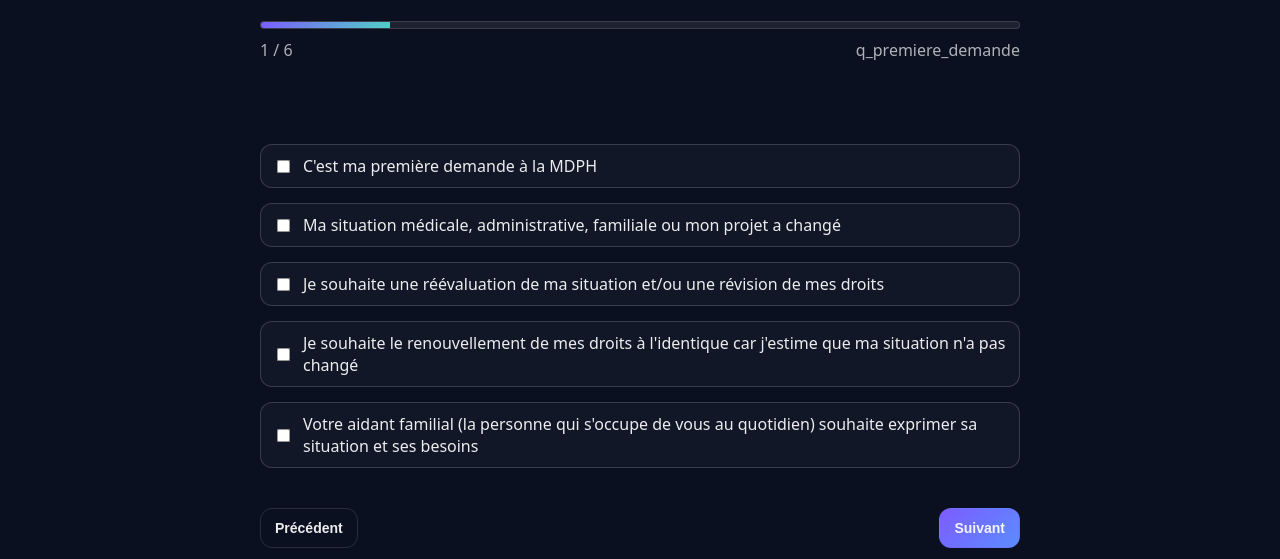
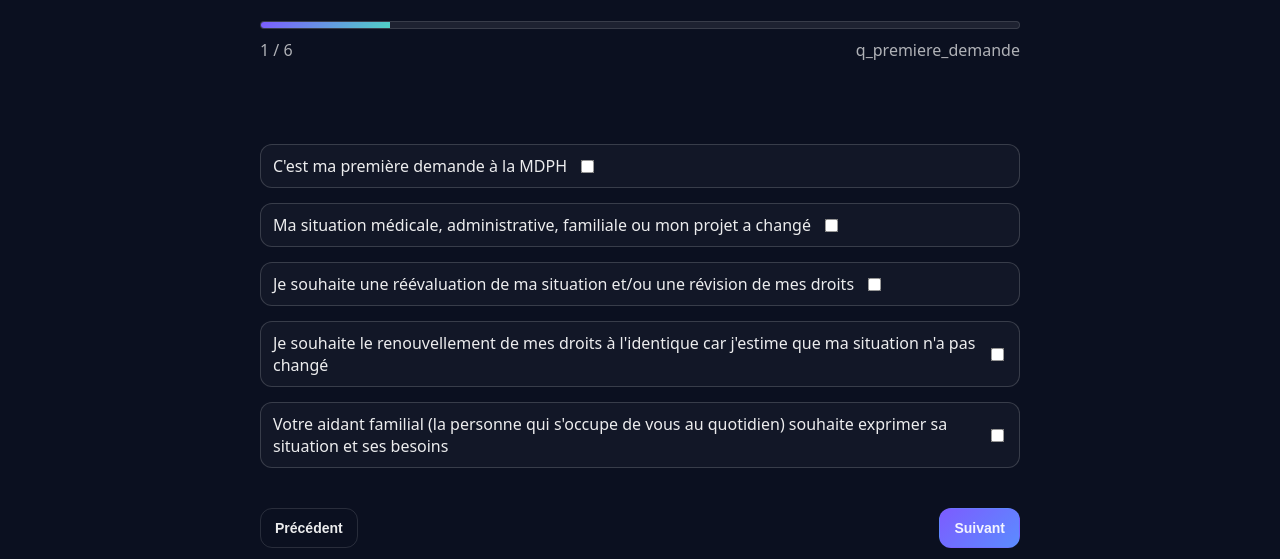
Before and after one commit to abdoul12363/mdph, a website with bundled scripts: page src/pages/form.html in a window 1280 px wide. Shown: the part 241-800 px from the top of the page. Built offline with nearby package versions, Linux system fonts and the light colour scheme.

Commit message:
Mise à jour du style de la description de l'autorité parentale et correction du formulaire

```diff
--- a/public/data/pages/page2/questions_cerfa_page2.json
+++ b/public/data/pages/page2/questions_cerfa_page2.json
@@ -44,6 +44,7 @@
           "type": "radio",
           "label": "Sexe :",
           "required": true,
+          "defaultValue": "homme",
           "options": [
             {"value": "homme", "label": "Homme"},
             {"value": "femme", "label": "Femme"}
@@ -316,7 +317,6 @@
     {
       "id": "securite_sociale_enfant",
       "title": "Sécurité sociale de l'enfant",
-      "condition_section": "q_est_pour_enfant === 'true'",
       "questions": [
         {
           "id": "q_numero_ss_enfant",
@@ -327,32 +327,31 @@
             "field": "N° SS Enfant 1"
           }
         }
-      ]
+      ],
+      "condition_section": "q_est_pour_enfant === 'true'"
     },
     {
       "id": "autorite_parentale_parent1",
-      "title": "Qui exerce l'autorité parentale",
+      "title": "Parent 1 ou représentant légal 1",
       "condition_section": "q_est_pour_enfant === 'true'",
-      "className": "parent-section",
       "questions": [
         {
           "id": "q_representant_legal_1",
           "type": "checkbox",
-          "label": "Qui exerce l'autorité parentale",
+          "label": "Oui",
+          "description": "Cocher OUI si le parent 1 exerce l'autorité parentale",
           "required": false,
-          "className": "parent-checkbox",
           "pdf_mapping": {
             "field": "Représentant légal 1 p2"
           },
-          "description": "Cochez cette case si cette personne exerce l'autorité parentale"
+          "displayBeforeLabel": true
         },
         {
           "id": "q_parent1_nom",
           "type": "text",
           "label": "Nom :",
-          "required": true,
-          "placeholder": "Entrez le nom du parent 1",
-          "className": "parent-field",
+          "description": "Nom",
+          "required": false,
           "pdf_mapping": {
             "field": "Autorite Parent 1  A"
           }
@@ -361,6 +360,7 @@
           "id": "q_parent1_prenom",
           "type": "text",
           "label": "Prénom :",
+          "description": "Prénom",
           "required": false,
           "pdf_mapping": {
             "field": "Autorite Parent 1  B"
@@ -370,6 +370,7 @@
           "id": "q_parent1_date_naissance",
           "type": "date",
           "label": "Date de naissance :",
+          "description": "Date de naissance",
           "required": false,
           "pdf_mapping": {
             "field": "Autorite Parent 1  C"
@@ -379,6 +380,7 @@
           "id": "q_parent1_adresse",
           "type": "text",
           "label": "Adresse (numéro et rue) :",
+          "description": "Adresse",
           "required": false,
           "pdf_mapping": {
             "field": "Autorite Parent 1  D"
@@ -388,6 +390,7 @@
           "id": "q_parent1_complement_adresse",
           "type": "text",
           "label": "Complément d'adresse :",
+          "description": "Complément d'adresse",
           "required": false,
           "pdf_mapping": {
             "field": "Autorite Parent 1  E"
@@ -397,6 +400,7 @@
           "id": "q_parent1_code_postal",
           "type": "text",
           "label": "Code postal :",
+          "description": "Code postal",
           "required": false,
           "pdf_mapping": {
             "field": "Autorite Parent 1  F"
@@ -406,6 +410,7 @@
           "id": "q_parent1_commune",
           "type": "text",
           "label": "Commune :",
+          "description": "Commune",
           "required": false,
           "pdf_mapping": {
             "field": "Autorite Parent 1  G"
@@ -415,6 +420,7 @@
           "id": "q_parent1_pays",
           "type": "text",
           "label": "Pays :",
+          "description": "Pays",
           "required": false,
           "pdf_mapping": {
             "field": "Autorite Parent 1  H"
@@ -424,6 +430,7 @@
           "id": "q_parent1_telephone",
           "type": "text",
           "label": "Téléphone :",
+          "description": "N° de téléphone",
           "required": false,
           "pdf_mapping": {
             "field": "Autorite Parent 1  I"
@@ -433,6 +440,7 @@
           "id": "q_parent1_email",
           "type": "email",
           "label": "Adresse e-mail :",
+          "description": "e-mail",
           "required": false,
           "pdf_mapping": {
             "field": "Autorite Parent 1  J"
@@ -442,28 +450,26 @@
     },
     {
       "id": "autorite_parentale_parent2",
-      "title": "Parent 2",
+      "title": "Parent 2 ou représentant légal 2",
       "condition_section": "q_est_pour_enfant === 'true'",
-      "className": "parent-section",
       "questions": [
         {
           "id": "q_representant_legal_2",
           "type": "checkbox",
-          "label": "Qui exerce l'autorité parentale",
+          "label": "Oui",
+          "description": "Cocher OUI si le parent 2 exerce l'autorité parentale",
           "required": false,
-          "className": "parent-checkbox",
           "pdf_mapping": {
             "field": "Représentant légal 2 p2"
           },
-          "description": "Cochez cette case si cette personne exerce l'autorité parentale"
+          "displayBeforeLabel": true
         },
         {
           "id": "q_parent2_nom",
           "type": "text",
           "label": "Nom :",
+          "description": "Nom",
           "required": false,
-          "placeholder": "Entrez le nom du parent 2",
-          "className": "parent-field",
           "pdf_mapping": {
             "field": "Autorite Parent  2 A"
           }
@@ -472,9 +478,8 @@
           "id": "q_parent2_prenom",
           "type": "text",
           "label": "Prénom :",
+          "description": "Prénom",
           "required": false,
-          "placeholder": "Entrez le prénom du parent 2",
-          "className": "parent-field",
           "pdf_mapping": {
             "field": "Autorite Parent  2 B"
           }
@@ -483,8 +488,8 @@
           "id": "q_parent2_date_naissance",
           "type": "date",
           "label": "Date de naissance :",
+          "description": "Date de naissance",
           "required": false,
-          "className": "parent-field",
           "pdf_mapping": {
             "field": "Autorite Parent  2 C"
           }
@@ -493,9 +498,8 @@
           "id": "q_parent2_adresse",
           "type": "text",
           "label": "Adresse (numéro et rue) :",
+          "description": "Adresse",
           "required": false,
-          "placeholder": "N° et nom de rue",
-          "className": "parent-field",
           "pdf_mapping": {
             "field": "Autorite Parent  2 D"
           }
@@ -504,9 +508,8 @@
           "id": "q_parent2_complement_adresse",
           "type": "text",
           "label": "Complément d'adresse :",
+          "description": "Complément d'adresse",
           "required": false,
-          "placeholder": "Appartement, étage, bâtiment...",
-          "className": "parent-field",
           "pdf_mapping": {
             "field": "Autorite Parent  2 E"
           }
@@ -515,9 +518,8 @@
           "id": "q_parent2_code_postal",
           "type": "text",
           "label": "Code postal :",
+          "description": "Code postal",
           "required": false,
-          "placeholder": "Code postal",
-          "className": "parent-field",
           "pdf_mapping": {
             "field": "Autorite Parent  2 F"
           }
@@ -526,9 +528,8 @@
           "id": "q_parent2_commune",
           "type": "text",
           "label": "Commune :",
+          "description": "Commune",
           "required": false,
-          "placeholder": "Ville",
-          "className": "parent-field",
           "pdf_mapping": {
             "field": "Autorite Parent  2 G"
           }
@@ -537,9 +538,8 @@
           "id": "q_parent2_pays",
           "type": "text",
           "label": "Pays :",
+          "description": "Pays",
           "required": false,
-          "placeholder": "Pays de résidence",
-          "className": "parent-field",
           "pdf_mapping": {
             "field": "Autorite Parent  2 H"
           }
@@ -548,9 +548,8 @@
           "id": "q_parent2_telephone",
           "type": "text",
           "label": "Téléphone :",
+          "description": "N° de téléphone",
           "required": false,
-          "placeholder": "Numéro de téléphone",
-          "className": "parent-field",
           "pdf_mapping": {
             "field": "Autorite Parent  2 I"
           }
@@ -559,6 +558,7 @@
           "id": "q_parent2_email",
           "type": "email",
           "label": "Adresse e-mail :",
+          "description": "e-mail",
           "required": false,
           "pdf_mapping": {
             "field": "Autorite Parent  2 J"
--- a/src/css/form.css
+++ b/src/css/form.css
@@ -47,6 +47,49 @@ body {
 
 .q-title{font-weight:800;margin:0 0 6px;margin-left:-24px;padding-left:0}
 .q-help{margin:0 0 40px !important;color:var(--muted);font-size:14px;line-height:1.6}
+
+/* Styles pour les descriptions des champs */
+.field-container {
+  margin-bottom: 12px;
+  position: relative;
+  display: flex;
+  flex-direction: column;
+}
+
+.field-description {
+  order: 1; /* Place la description en premier */
+  font-size: 0.9em; /* Augmenté de 0.8em à 0.9em */
+  color: var(--muted);
+  margin: 0 0 6px 0; /* Marge légèrement augmentée */
+  font-style: normal;
+  line-height: 1.4; /* Interlignage légèrement augmenté */
+  opacity: 0.9;
+  padding: 0 0 0 4px; /* Padding gauche légèrement augmenté */
+  transition: all 0.2s ease;
+  font-weight: 400; /* Police légèrement plus grasse */
+}
+
+/* Le champ de saisie vient après la description */
+.field-container > .input,
+.field-container > .choice,
+.field-container > .choice-grid {
+  order: 2;
+}
+
+/* Style spécifique pour les descriptions des champs de type checkbox */
+.field-container .choice + .field-description {
+  order: 2;
+  margin: 4px 0 0 24px;
+  font-size: 0.85em; /* Augmenté de 0.75em à 0.85em */
+}
+
+/* Style spécifique pour les descriptions dans les sections parentales */
+.parent-section .field-description {
+  color: rgba(255, 255, 255, 0.8);
+  font-size: 0.85em; /* Augmenté de 0.78em à 0.85em */
+  margin-bottom: 4px;
+  font-weight: 400;
+}
 
 /* Styles pour la section Parent 1 */
 .parent-section {
--- a/src/js/form.js
+++ b/src/js/form.js
@@ -170,25 +170,37 @@ function updateProgress() {
 
 function renderInput(q, value) {
   const type = q.type || q.type_champ;
+  const description = q.description ? `<div class="field-description">${q.description}</div>` : '';
 
   if (type === 'texte_long' || type === 'textarea') {
-    return `<textarea class="input" id="answer" name="${q.id}" placeholder="Ta réponse...">${value ? String(value) : ''}</textarea>`;
+    return `
+      <div class="field-container">
+        <textarea class="input" id="answer" placeholder="Ta réponse...">${value ? String(value) : ''}</textarea>
+        ${description}
+      </div>`;
   }
 
   if (type === 'date') {
-    return `<input class="input" id="answer" name="${q.id}" type="date" value="${value ? String(value) : ''}" />`;
+    return `
+      <div class="field-container">
+        <input class="input" id="answer" type="date" value="${value ? String(value) : ''}" />
+        ${description}
+      </div>`;
   }
 
   if (type === 'checkbox') {
     const defaultVal = q.defaultValue !== undefined ? q.defaultValue : false;
     const currentValue = value !== undefined ? value : defaultVal;
     const checked = currentValue ? 'checked' : '';
-
-    // Ajouter une valeur spécifique pour q_representant_legal_1 pour éviter "on"
-    const checkboxValue = q.id === 'q_representant_legal_1' ? q.id : '';
-    const valueAttr = checkboxValue ? `value="${checkboxValue}"` : '';
-
-    return `<label class="choice"><input type="checkbox" id="answer" ${valueAttr} ${checked}/> ${q.label}</label>`;
+    const checkboxValue = q.id || 'checkbox_value';
+    return `
+      <div class="field-container">
+        ${description}
+        <label class="choice">
+          ${q.label}
+          <input type="checkbox" id="answer" value="${checkboxValue}" ${checked}/>
+        </label>
+      </div>`;
   }
 
   if (type === 'checkbox_multiple' && Array.isArray(q.options)) {
@@ -287,7 +299,11 @@ function renderInput(q, value) {
   }
 
   // défaut texte
-  return `<input class="input" id="answer" name="${q.id}" type="text" placeholder="Ta réponse..." value="${value ? String(value) : ''}" />`;
+  return `
+    <div class="field-container">
+      <input class="input" id="answer" type="text" placeholder="Ta réponse..." value="${value ? String(value) : ''}" />
+      ${description ? `<div class="field-description">${description}</div>` : ''}
+    </div>`;
 }
 
 function getAnswerFromDom(q) {
@@ -295,14 +311,7 @@ function getAnswerFromDom(q) {
 
   if (type === 'checkbox') {
     const el = document.querySelector('#answer');
-    if (!el) return false;
-
-    // Pour q_representant_legal_1, retourner la valeur ou l'ID au lieu de true/false
-    if (q.id === 'q_representant_legal_1') {
-      return el.checked ? (el.value || q.id) : false;
-    }
-
-    return el.checked;
+    return el ? el.checked : false;
   }
 
   if (type === 'checkbox_multiple') {
@@ -343,14 +352,7 @@ function getAnswerFromDom(q) {
   }
 
   const el = $('answer');
-  if (!el) return '';
-
-  // Pour les champs text, vérifier s'il y a une vraie valeur
-  if (el.type === 'text' || el.type === 'textarea' || el.type === 'date') {
-    return String(el.value || '').trim();
-  }
-
-  return el.value ? String(el.value).trim() : '';
+  return el ? String(el.value || '').trim() : '';
 }
 
 function validateRequired(q, answer) {
@@ -380,16 +382,8 @@ function render() {
 
     sectionQuestions.forEach(sectionQ => {
       const value = responses[sectionQ.id];
-
-      // Afficher le label pour tous les champs dans les sections représentant légal
-      let questionLabel = '';
-      if (currentSection.includes("représentant légal") || currentSection.includes("Parent")) {
-        questionLabel = `<label class="field-label">${sectionQ.label || sectionQ.libelle_plateforme || 'Question sans titre'}</label>`;
-      }
-
       sectionHtml += `
         <div class="question-item" data-question-id="${sectionQ.id}" style="margin-bottom: 15px;">
-          ${questionLabel}
           ${renderInput(sectionQ, value)}
         </div>
       `;
```
